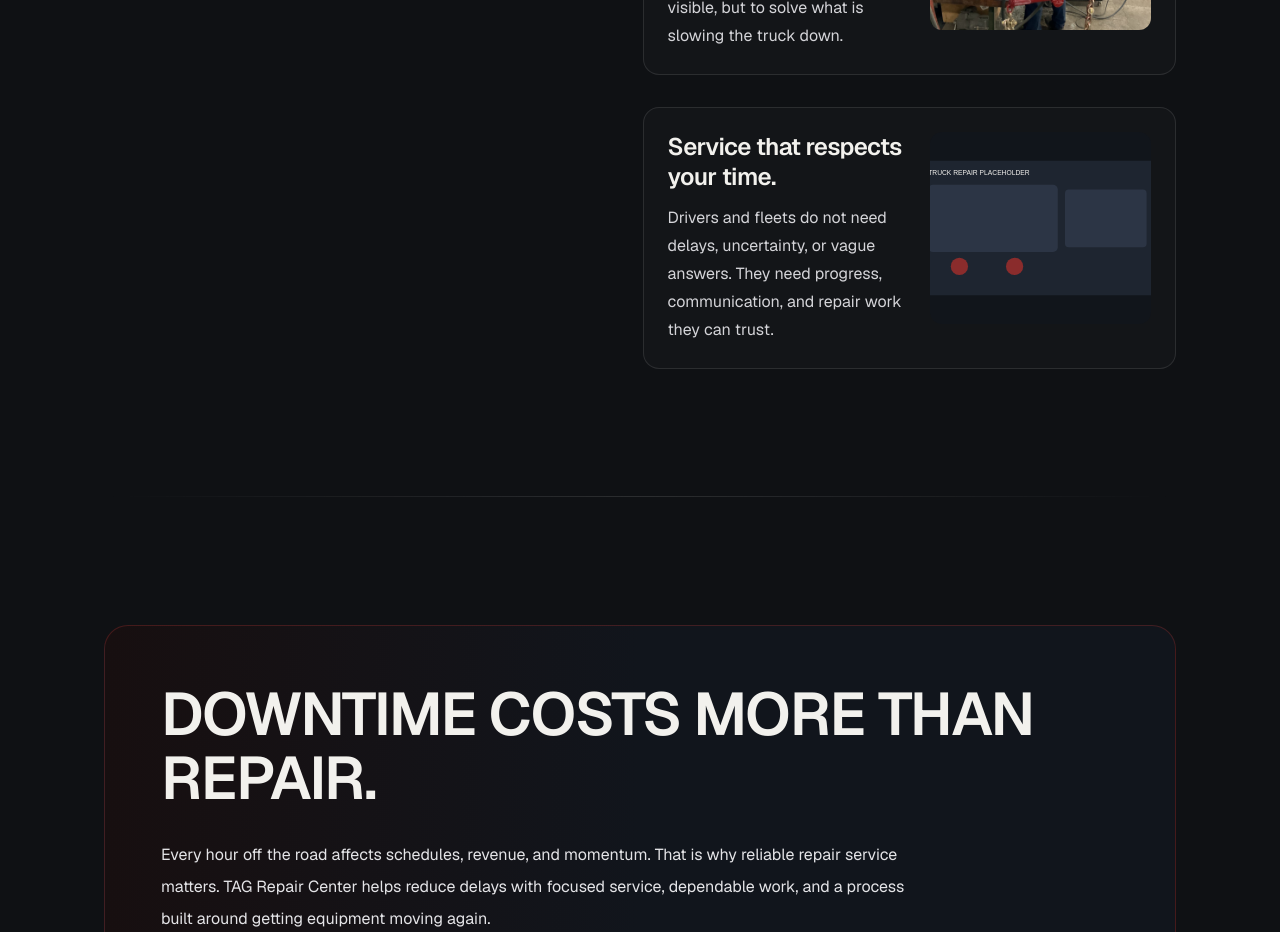
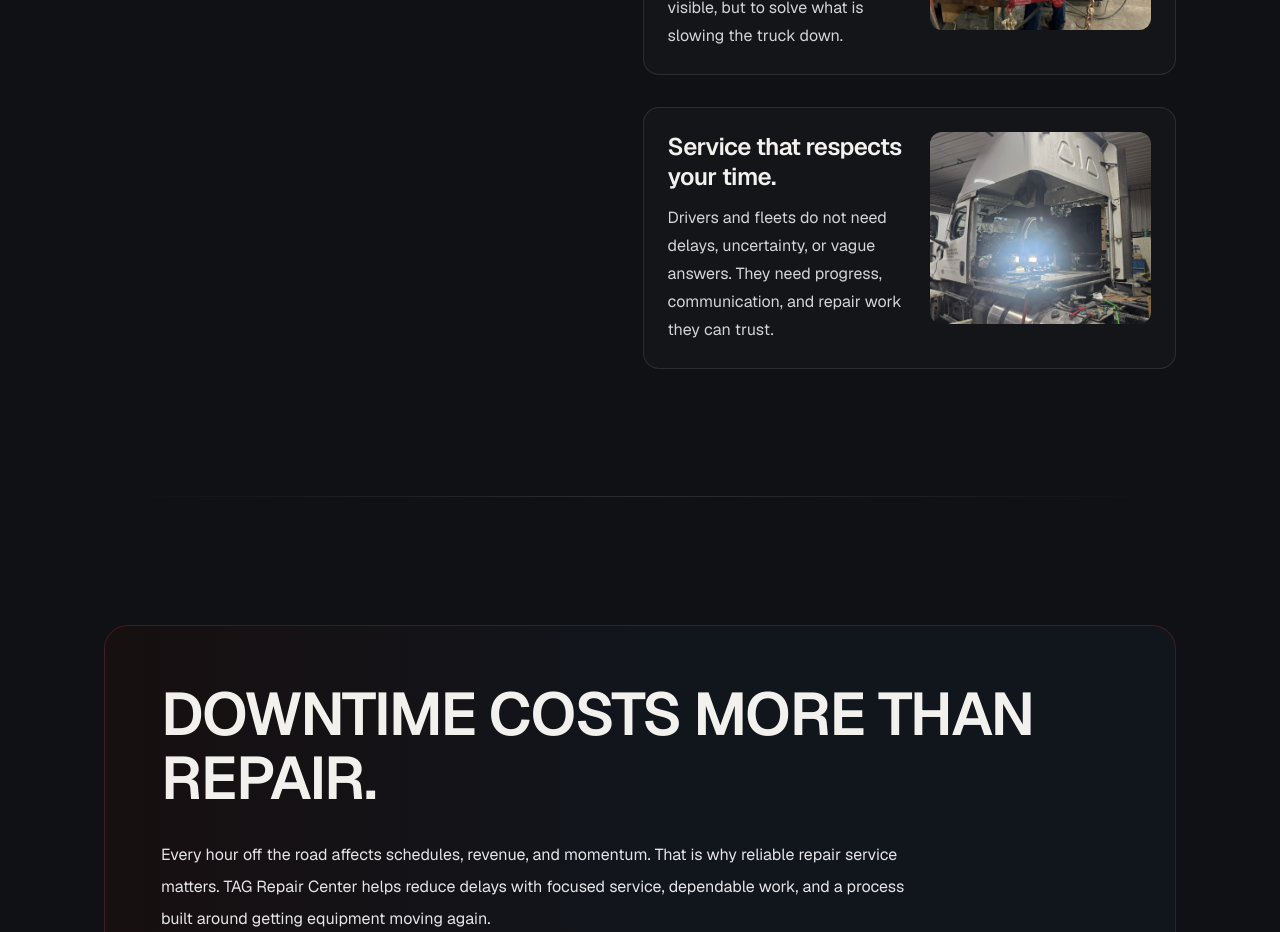
Before and after one commit to aleksandart-dotcom/TAG-Repair-Website, a Next.js app: page / in a window 1280 px wide. Shown: the part 3820-4752 px from the top of the page. Built offline with nearby package versions, Linux system fonts and the light colour scheme.

Commit message:
Add ASSET 5 for showcase block 3.
Replace the third Inside the Shop story image with the provided truck repair action photo.

```diff
--- a/data/site-content.ts
+++ b/data/site-content.ts
@@ -11,7 +11,7 @@ export const assets = {
   heroImage: "/placeholders/hero-truck-bay.svg", // Replace with real hero image if not using video
   shopInterior: "/showcase-block-1.png", // ASSET 3 - showcase block 1 image
   mechanicWorking: "/showcase-block-2.png", // ASSET 4 - showcase block 2 image
-  truckRepair: "/placeholders/truck-repair.svg",
+  truckRepair: "/showcase-block-3.png", // ASSET 5 - showcase block 3 image
   trailerService: "/shop-main.png", // ASSET 2 - sticky showcase main image
   beforeAfter: "/placeholders/before-after.svg",
 };
```
Also changed, not shown: public/showcase-block-3.png (added).
